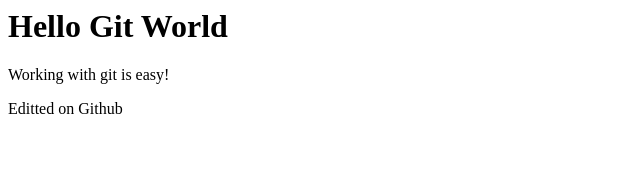
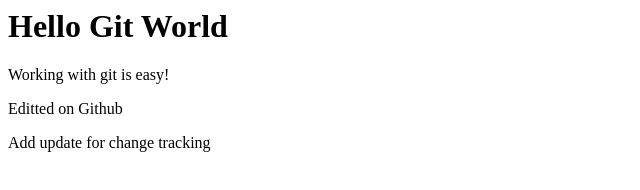
Before and after one commit to cyruscempron/GitGitHubMasterclass, a plain HTML site: page index.html in a window 1280 px wide. Shown: the whole page, without its empty margins (0-640 px from the left). Drawn offline with Linux system fonts and the light colour scheme.

Commit message:
tracking example
Example of tracking

```diff
--- a/index.html
+++ b/index.html
@@ -7,3 +7,7 @@
 <div>
     <p>Editted on Github</p>
 </div>
+
+<div>
+    <p>Add update for change tracking</p>
+</div>
```
